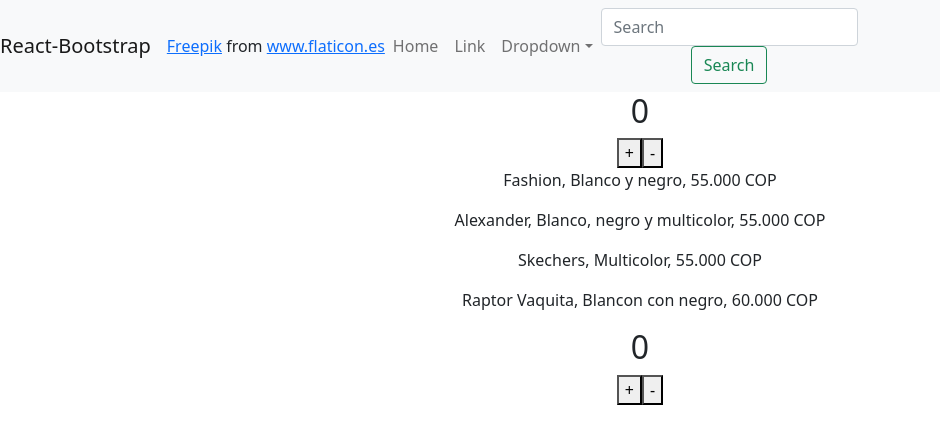
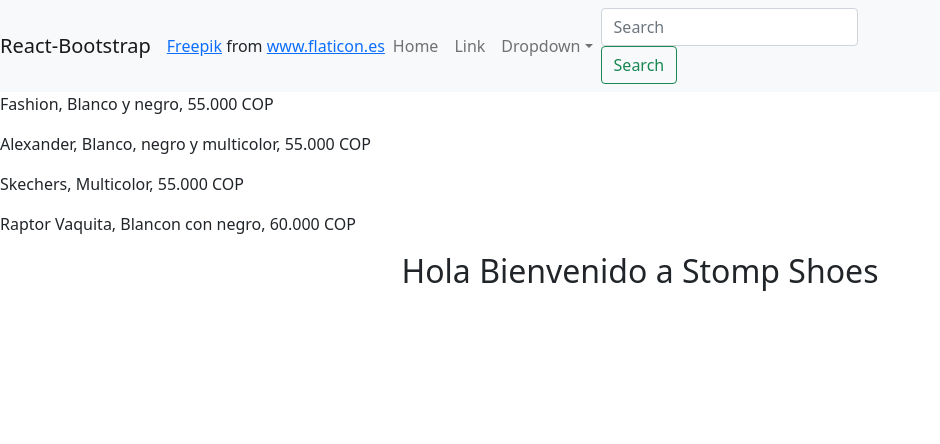
Before and after one commit to Mafe343/Stomp-Shoes-app, a React (Create React App) app in the folder stomp-shoes/: page / in a window 1280 px wide. Shown: the top 444 px of the page, without its empty margins (0-940 px from the left). Built offline with nearby package versions, Linux system fonts and the light colour scheme.

Commit message:
Nuevos ajustes de la app

```diff
--- a/stomp-shoes/public/index.html
+++ b/stomp-shoes/public/index.html
@@ -10,34 +10,12 @@
       content="Web site created using create-react-app"
     />
     <link rel="apple-touch-icon" href="%PUBLIC_URL%/logo192.png" />
-    <!--
-      manifest.json provides metadata used when your web app is installed on a
-      user's mobile device or desktop. See https://developers.google.com/web/fundamentals/web-app-manifest/
-    -->
-    <link rel="manifest" href="%PUBLIC_URL%/manifest.json"/>
-    <!--
-      Notice the use of %PUBLIC_URL% in the tags above.
-      It will be replaced with the URL of the `public` folder during the build.
-      Only files inside the `public` folder can be referenced from the HTML.
-
-      Unlike "/favicon.ico" or "favicon.ico", "%PUBLIC_URL%/favicon.ico" will
-      work correctly both with client-side routing and a non-root public URL.
-      Learn how to configure a non-root public URL by running `npm run build`.
-    -->
-    <title>React App</title>
+    <link rel="manifest" href="%PUBLIC_URL%/manifest.json" />
+    <title>Stomp Shoes</title>
   </head>
   <body>
     <noscript>You need to enable JavaScript to run this app.</noscript>
     <div id="root"></div>
-    <!--
-      This HTML file is a template.
-      If you open it directly in the browser, you will see an empty page.
 
-      You can add webfonts, meta tags, or analytics to this file.
-      The build step will place the bundled scripts into the <body> tag.
-
-      To begin the development, run `npm start` or `yarn start`.
-      To create a production bundle, use `npm run build` or `yarn build`.
-    -->
   </body>
 </html>
--- a/stomp-shoes/src/App.js
+++ b/stomp-shoes/src/App.js
@@ -1,41 +1,22 @@
-// import logo from './logo.svg';
+import React, {Component, Fragment} from 'react';
 import './App.css';
 import BarraNavegar from './components/BarraNavegar';
-// import Children from './components/Children';
-// import State from './components/State';
-// import UseState from './components/UseState';
-import ItemCount from './components/ItemCount';
-import Item from './components/Item';
+import ItemListContainer from './components/ItemListContainer';
 
-function App() {
-  return (
-    <div className="App">
-      <BarraNavegar/>
-      <ItemCount/>
-      <Item/>
-      {/* <header className="App-header">
-        <img src={logo} className="App-logo" alt="logo" />
-        <p>
-          Edit <code>src/App.js</code> and save to reload.
-        </p>
-        <p>Hello World</p>
-        <a
-          className="App-link"
-          href="https://reactjs.org"
-          target="_blank"
-          rel="noopener noreferrer"
-        >
-          Learn React
-        </a>
-      </header> */}
-      {/* <Children>
-        <h1>Hola React</h1>
-      </Children>
-      <State/>
-      <UseState/> */}
-      <ItemCount/>
-    </div>
-  );
-}
+let name = "Bienvenido a Stomp Shoes"
+  class App extends Component {
+    render() {
+      return(
+        <Fragment>
+          <BarraNavegar/>
+          <ItemListContainer/>
+          <h2 className="App">Hola <span>{name}</span></h2>
+          {/* <Children>
+            <h1>Hola React</h1>
+          </Children> */}
+        </Fragment>
+      )
+    }
+  }
 
 export default App;
--- a/stomp-shoes/src/components/CartWidget.js
+++ b/stomp-shoes/src/components/CartWidget.js
@@ -4,8 +4,8 @@ import React from 'react';
 function CartWidget() {
     return (
         <div className="producto">
-        <a href="https://www.freepik.com" title="Freepik">Freepik</a> from <a href="https://www.flaticon.es/" title="Flaticon">www.flaticon.es</a>
-    </div>
+            <a href="https://www.freepik.com" title="Freepik">Freepik</a> from <a href="https://www.flaticon.es/" title="Flaticon">www.flaticon.es</a>
+        </div>
     )
 }
 
--- a/stomp-shoes/src/components/ItemList.js
+++ b/stomp-shoes/src/components/ItemList.js
@@ -0,0 +1,12 @@
+import React from 'react';
+import Item from './Item'
+
+function ItemList() {
+    return(
+        <div>
+            <Item/>
+        </div>
+    )
+}
+
+export default ItemList
--- a/stomp-shoes/src/components/ItemListContainer.js
+++ b/stomp-shoes/src/components/ItemListContainer.js
@@ -0,0 +1,12 @@
+import React from 'react';
+import ItemList from './ItemList'
+
+function ItemListContainer() {
+    return(
+        <div>
+            <ItemList/>
+        </div>
+    )
+}
+
+export default ItemListContainer
```
